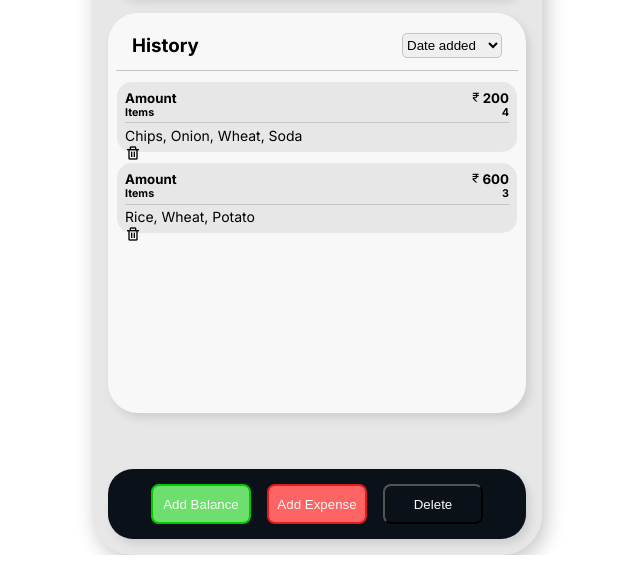
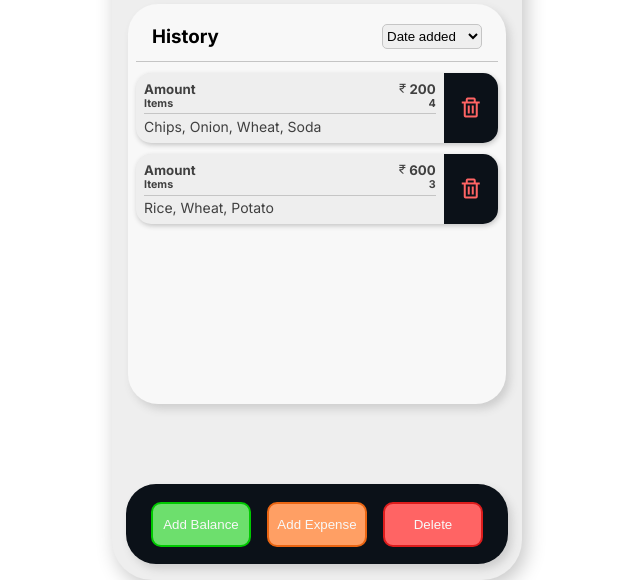
Before and after one commit to Prateek1789/VanillaJSWebProjects, a plain HTML site: page ExpenseTrackerApp/index.html in a window 1280 px wide. Shown: the part 245-825 px from the top of the page, without its empty margins (323-963 px from the left). Before the commit the page ends 800 px from the top, so only its background shows below. Drawn offline with nearby package versions, Linux system fonts and the light colour scheme.

Commit message:
Improved upon the UI

```diff
--- a/ExpenseTrackerApp/styles.css
+++ b/ExpenseTrackerApp/styles.css
@@ -1,14 +1,14 @@
 @import url('https://fonts.googleapis.com/css2?family=Inter:ital,opsz,wght@0,14..32,100..900;1,14..32,100..900&display=swap');
 
 :root {
-    --clr-primary: #1391ff;
-    --clr-secondary: #ffa70e;
-    --clr-bg: #e7e7e7;
+    --clr-primary: #6ddf6d;
+    --clr-secondary: #ff9f64;
+    --clr-tertiory: #ff6464;
+    --clr-bg: #eeeeee;
     --clr-dark: #0b1118;
     --clr-light: #f8f8f8;
-    --clr-txt-in: #5cbc5c;
-    --clr-txt-out: #ea6464;
     --clr-shadow: #c5c5c5;
+    --clr-shadow-darker: #404040;
     --shadow-main: 4px 6px 20px #c5c5c5;
     --shadow-inner: 4px 5px 8px #cecece;
 }
@@ -25,9 +25,9 @@ body {
     font-family: 'Inter', sans-serif;
 }
 .container {
-    height: 800px;
-    width: 450px;
-    padding: 1rem;
+    height: 850px;
+    width: 410px;
+    padding: 2rem 1rem 1rem 1rem;
     position: relative;
     border: none;
     border-radius: 40px;
@@ -37,6 +37,7 @@ body {
     align-items: center;
     gap: 1rem;
     background-color: var(--clr-bg);
+    overflow: hidden;
 }
 .user,
 .account {
@@ -99,14 +100,6 @@ body {
 .in-amt {
     border-right: 2px solid var(--clr-shadow);
 }
-/* .in-amt h1{
-    color: var(--clr-txt-in);
-    text-shadow: 3px 4px 7px;
-}
-.out-amt h1{
-    color: var(--clr-txt-out);
-    text-shadow: 3px 4px 7px;
-} */
 .history {
     width: 100%;
     height: 400px;
@@ -138,17 +131,41 @@ body {
 .exp-tab {
     height: 80%;
     padding-top: 0.7rem;
-    display: grid;
+    display: flex;
+    flex-direction: column;
     align-content: start;
-    justify-content: center;
+    justify-content: start;
     gap: 0.7rem;
 }
 .expense {
     height: 70px;
-    width: 400px;
-    padding: 0.5rem;
+    width: 100%;
+    display: flex;
     border-radius: 15px;
     background-color: var(--clr-bg);
+    box-shadow: 1px 2px 5px var(--clr-shadow);
+}
+.main {
+    width: 85%;
+    padding: 0.5rem;
+    color: var(--clr-shadow-darker);
+    border-radius: 15px 0px 0px 15px;
+}
+.btn-del {
+    height: 100%;
+    width: 15%;
+    display: flex;
+    justify-content: center;
+    align-items: center;
+    color: var(--clr-tertiory);
+    font-size: 1.5rem;
+    background-color: var(--clr-dark);
+    border-radius: 0px 15px 15px 0px;
+    cursor: pointer;
+    transition: ease 250ms;
+}
+.btn-del:hover {
+    color: #fc3535;
 }
 .expense .amt,
 .expense .itm,
@@ -166,27 +183,25 @@ body {
     padding-top: 0.2rem;
     font-size: 14px;
 }
-
-
-
 .options {
     bottom: 1rem;
     width: 93%;
-    height: 70px;
+    height: 80px;
     position: absolute;
     display: flex;
     justify-content: center;
     align-items: center;
     box-shadow: var(--shadow-inner);
     background-color: var(--clr-dark);
-    border-radius: 25px;
+    border-radius: 30px;
     gap: 1rem;
+    z-index: 2;
 }
 .options button {
-    height: 40px;
+    height: 45px;
     width: 100px;
     background-color: transparent;
-    border-radius: 8px;
+    border-radius: 10px;
     cursor: pointer;
     color: var(--clr-light);
     transition: ease 250ms;
@@ -196,6 +211,10 @@ body {
     border: 2px solid #00c900;
 }
 .options button:nth-child(2) {
+    background-color: #ff9f64;
+    border: 2px solid #ea6512;
+}
+.options button:nth-child(3) {
     background-color: #ff6464;
     border: 2px solid #dd1c1c;
 }
@@ -203,5 +222,20 @@ body {
     background-color: #00c900;
 }
 .options button:nth-child(2):hover {
+    background-color: #ea6512;
+}
+.options button:nth-child(3):hover {
     background-color: #dd1c1c;
 }
+/* .Add-cash {
+    bottom: 0px;
+    height: 400px;
+    width: 100%;
+    color: var(--clr-light);
+    position: absolute;
+    background-color: #0ef30e6a;
+    backdrop-filter: blur(7px);
+    border-radius: 30px;
+    z-index: 1;
+    transform: translateY(200px);
+} */
```
